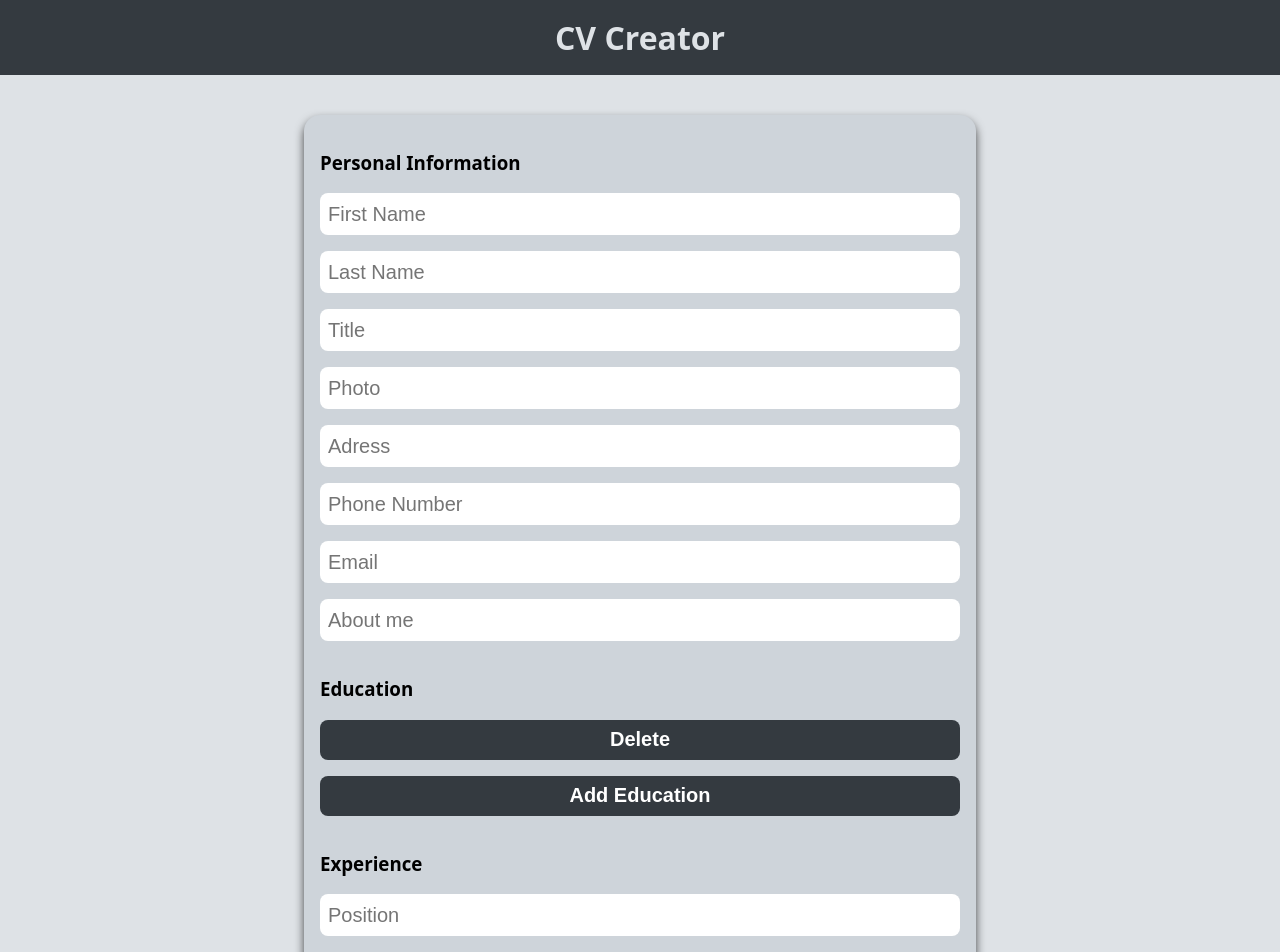
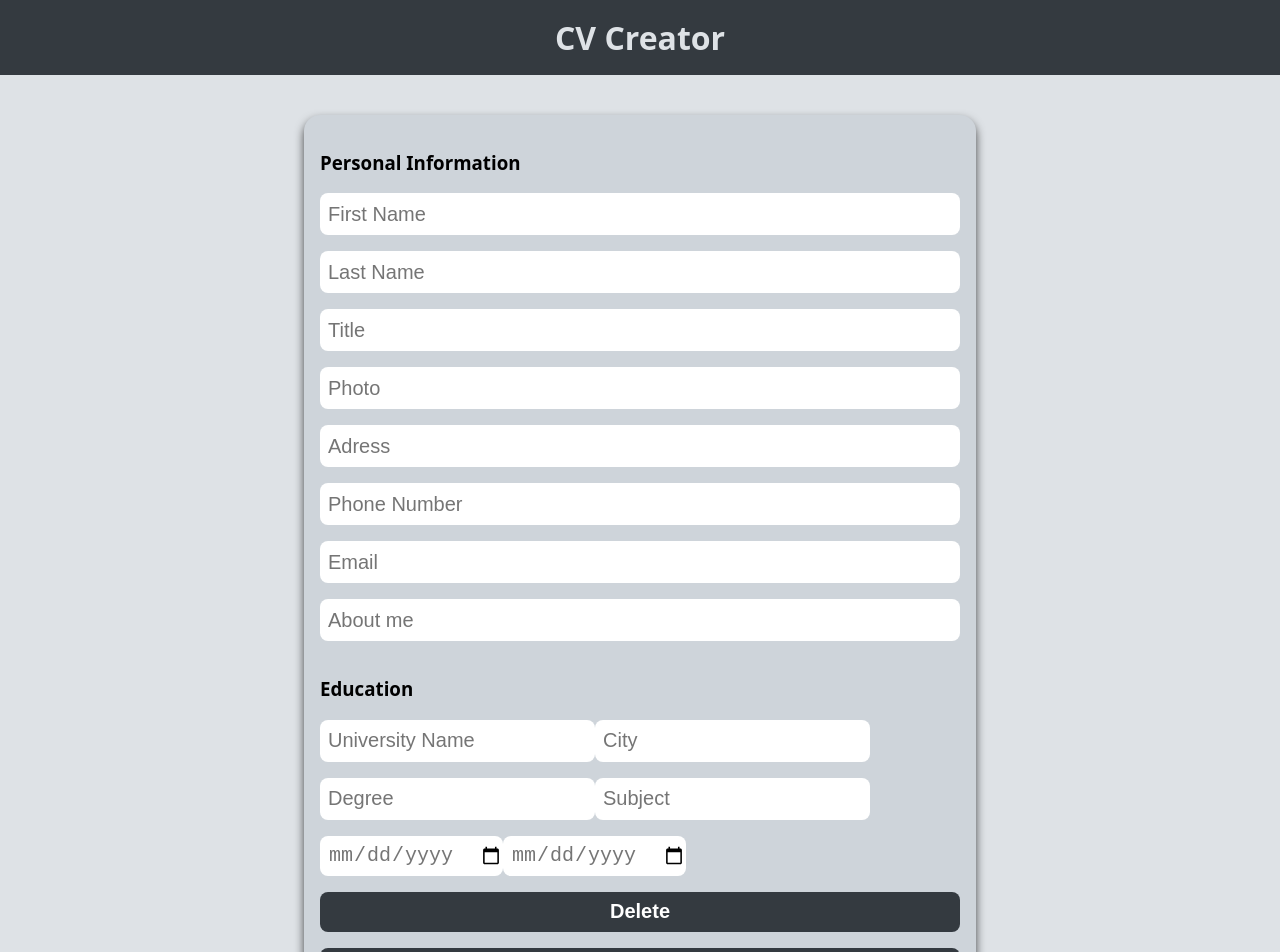
Before and after one commit to dariojularic/CV-creator-react, a React (Vite) app: page / in a window 1280 px wide. Shown: the top 952 px of the page. Built offline with nearby package versions, Linux system fonts and the light colour scheme.

Commit message:
Refactor code

```diff
--- /dev/null
+++ b/src/Education.css
@@ -0,0 +1,3 @@
+.education-section {
+
+}
--- a/src/Education.jsx
+++ b/src/Education.jsx
@@ -6,14 +6,14 @@ function Education(props) {
   const { handleChange, education } = props;
 
   // console.log(education)
-  education.map((edu) => {
+  return education.map((edu) => {
     const fields = Object.entries(edu).map(([key, value]) => {
-      console.log({ [key]: value });
+      // console.log({ [key]: value });
       return { [key]: value };
     });
     // console.log(fields)
     return (
-      <section key={edu.id}>
+      <section className="education-section" key={edu.id}>
         {fields.map((field) => {
           const key = Object.keys(field);
           if (key[0] === "id") return null;
```
